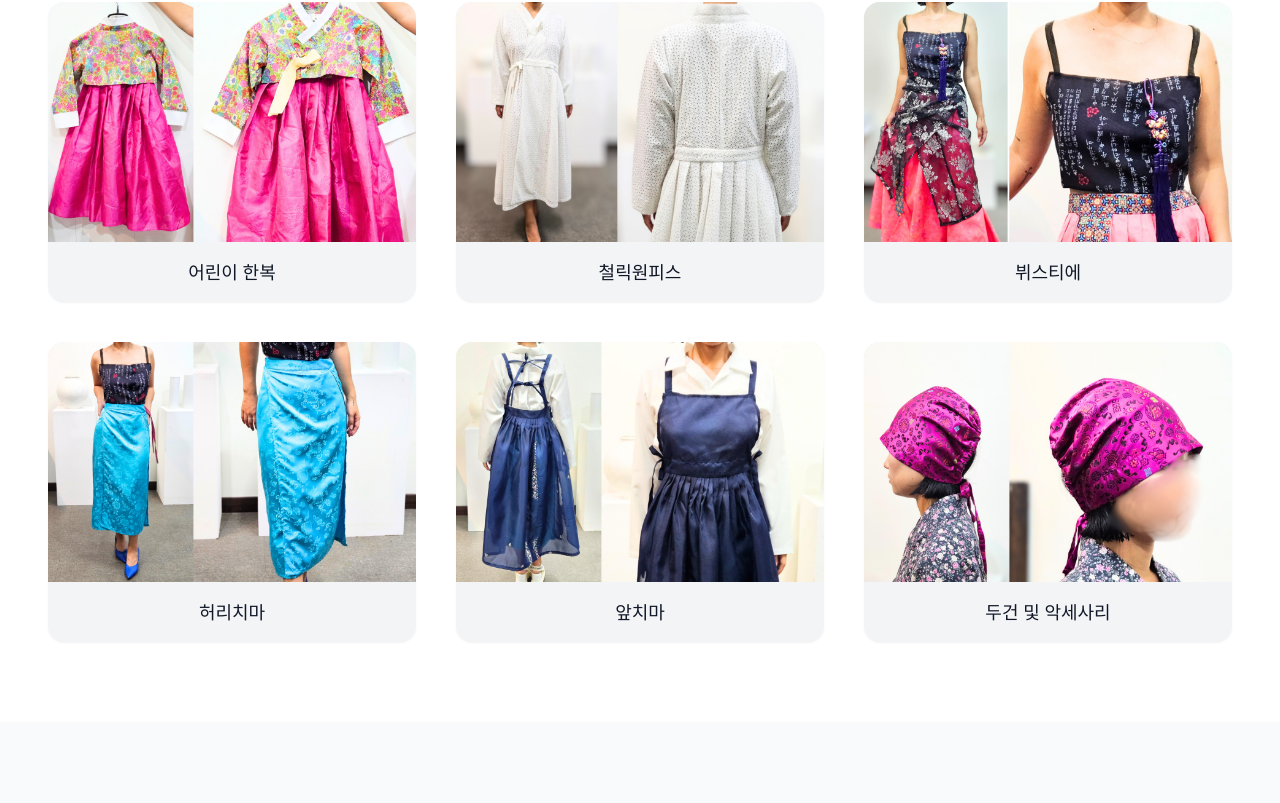
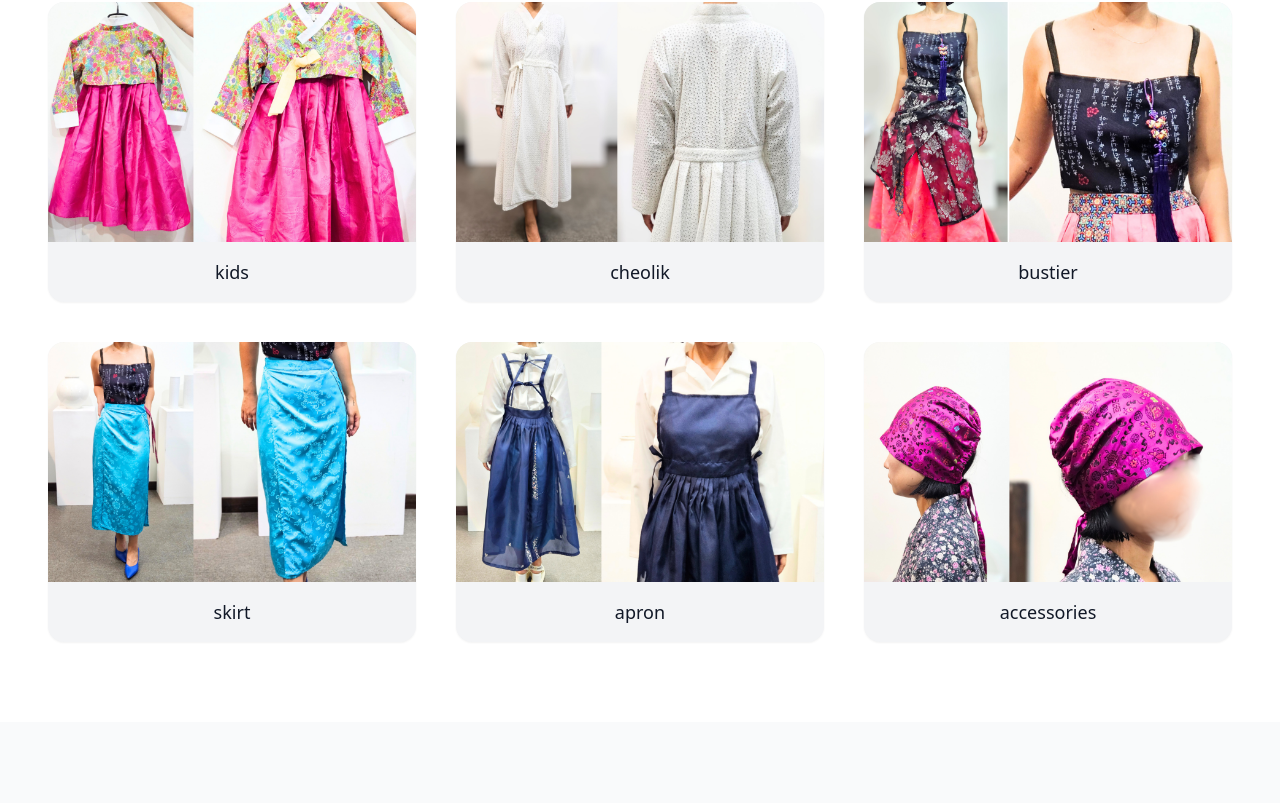
Before and after one commit to SketchMorph/hangage-site, a Next.js app: page / in a window 1280 px wide. Shown: the part 1170-1973 px from the top of the page. Built offline with nearby package versions, Linux system fonts and the light colour scheme; no server answers; the database is empty.

Commit message:
Update HanbokLanding.jsx

```diff
--- a/app/_landing/HanbokLanding.jsx
+++ b/app/_landing/HanbokLanding.jsx
@@ -22,17 +22,17 @@ const supabase = createClient(
   process.env.NEXT_PUBLIC_SUPABASE_ANON_KEY
 );
 
-// ✅ 메인 9개 카테고리
+// ✅ 메인 9개 카테고리 (title은 JSON에서 불러옴)
 const MAIN_CATEGORIES = [
-  { slug: "new", title: "신상품", img: "/danP001.png" },
-  { slug: "men", title: "남성 생활한복", img: "/maleB002.png" },
-  { slug: "women", title: "여성 생활한복", img: "/hanW001.png" },
-  { slug: "kids", title: "어린이 한복", img: "/childP001.png" },
-  { slug: "cheolik", title: "철릭원피스", img: "/oneW001.png" },
-  { slug: "bustier", title: "뷔스티에", img: "/strapB001.png" },
-  { slug: "skirt", title: "허리치마", img: "/skirtB001.png" },
-  { slug: "apron", title: "앞치마", img: "/apronB001.png" },
-  { slug: "accessories", title: "두건 및 악세사리", img: "/hairP001.png" },
+  { slug: "new", img: "/danP001.png" },
+  { slug: "men", img: "/maleB002.png" },
+  { slug: "women", img: "/hanW001.png" },
+  { slug: "kids", img: "/childP001.png" },
+  { slug: "cheolik", img: "/oneW001.png" },
+  { slug: "bustier", img: "/strapB001.png" },
+  { slug: "skirt", img: "/skirtB001.png" },
+  { slug: "apron", img: "/apronB001.png" },
+  { slug: "accessories", img: "/hairP001.png" }
 ];
 
 export default function HanbokLanding({ lang = "ko" }) {
@@ -100,14 +100,13 @@ export default function HanbokLanding({ lang = "ko" }) {
               <div className="group overflow-hidden rounded-2xl bg-gray-100 shadow-sm hover:shadow-lg transition">
                 <img
                   src={c.img}
-                  alt={c.title}
+                  alt={dict.categories?.items?.[c.slug] || c.slug}
                   className="w-full h-60 object-cover object-center group-hover:scale-105 transition-transform duration-500"
                 />
                 <div className="p-4 text-center">
-                 <h3 className="text-lg font-medium group-hover:text-blue-700">
-  {dict.categories?.items?.[c.slug] || c.title}
-</h3>
-
+                  <h3 className="text-lg font-medium group-hover:text-blue-700">
+                    {dict.categories?.items?.[c.slug] || c.slug}
+                  </h3>
                 </div>
               </div>
             </Link>
@@ -121,7 +120,10 @@ export default function HanbokLanding({ lang = "ko" }) {
           <h2 className="text-3xl font-semibold mb-12">{dict.best?.title}</h2>
           <div className="grid md:grid-cols-3 gap-10">
             {bests.map((b) => (
-              <div key={b.id} className="overflow-hidden rounded-2xl shadow-sm hover:shadow-lg transition bg-white">
+              <div
+                key={b.id}
+                className="overflow-hidden rounded-2xl shadow-sm hover:shadow-lg transition bg-white"
+              >
                 <img
                   src={b.images?.[0]}
                   alt={b[`name_${lang}`] || b.name_ko}
```
